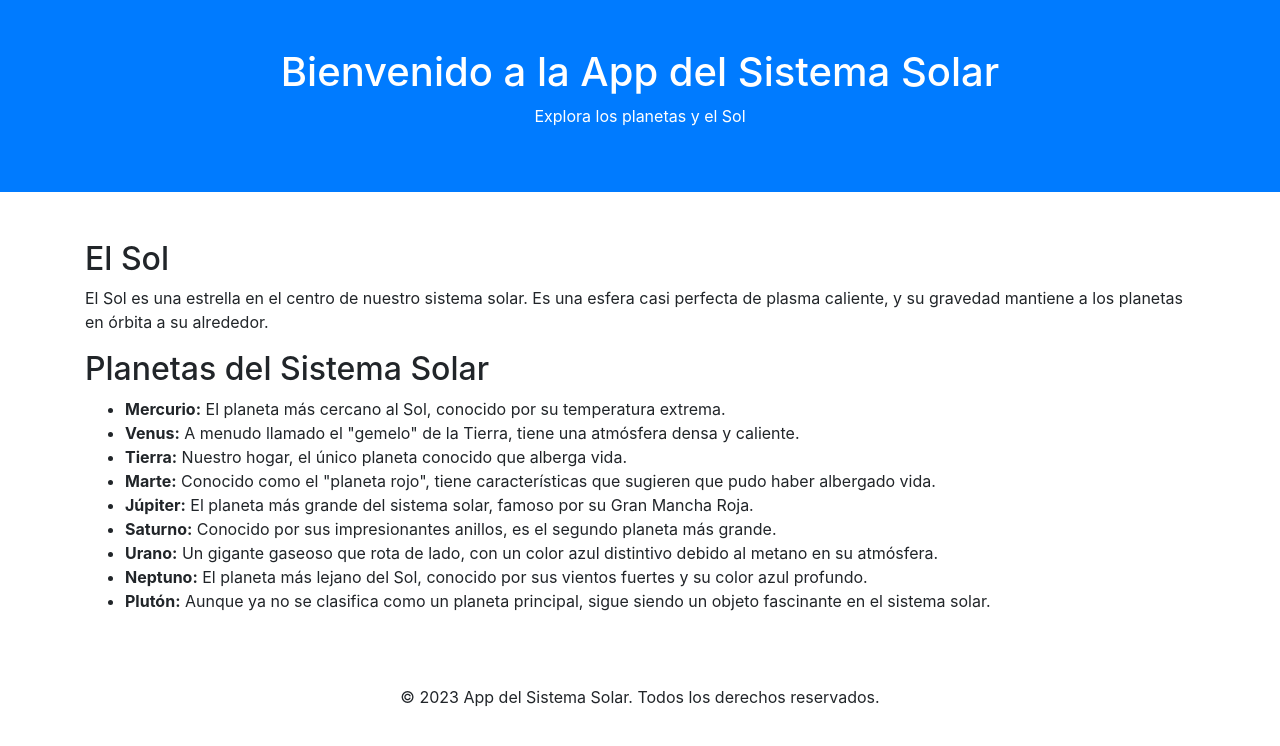
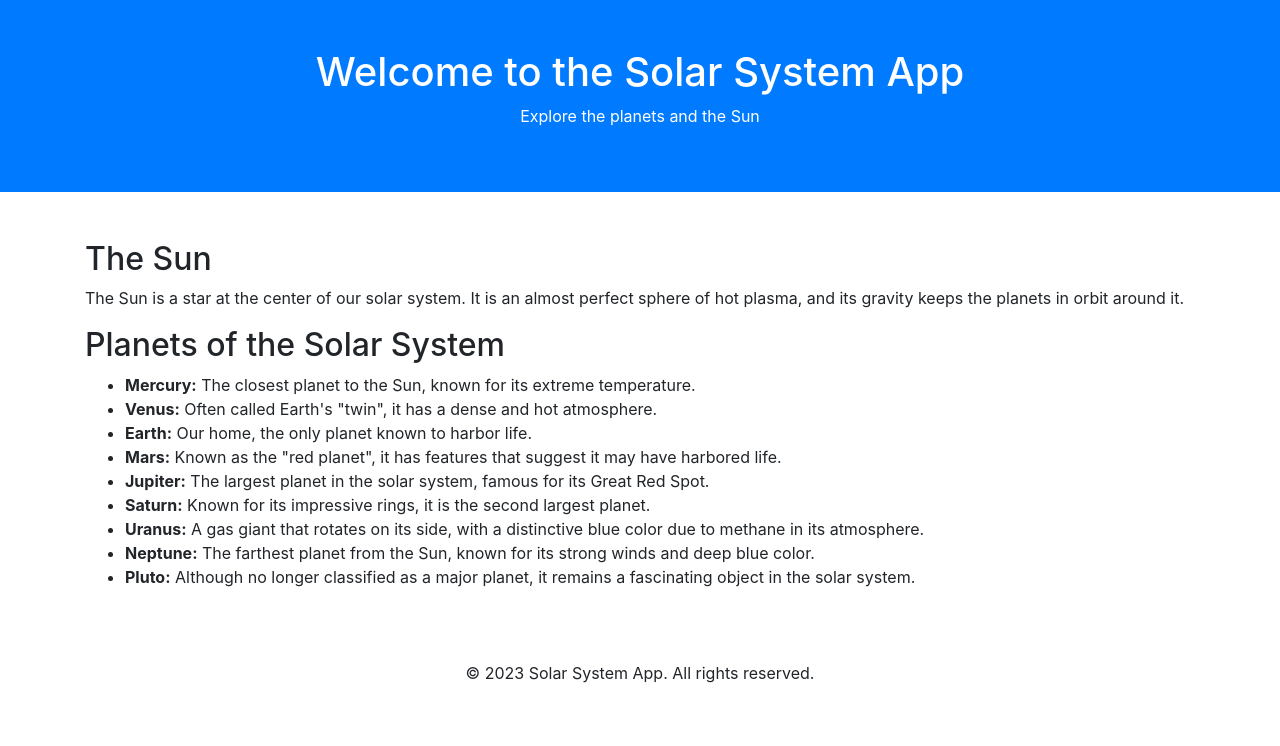
Before and after one commit to CleveritDemo/copilot-static-web-demo-app, a website: page app/public/index.html in a window 1280 px wide. Drawn offline with nearby package versions, Linux system fonts and the light colour scheme.

Commit message:
Translated to english

```diff
--- a/app/public/index.html
+++ b/app/public/index.html
@@ -1,38 +1,38 @@
 <!DOCTYPE html>
-<html lang="es">
+<html lang="en"></html>
 <head>
     <meta charset="UTF-8">
     <meta name="viewport" content="width=device-width, initial-scale=1.0">
-    <title>App - Sistema Solar</title>
+    <title>App - Solar System</title>
     <link rel="stylesheet" href="https://stackpath.bootstrapcdn.com/bootstrap/4.5.2/css/bootstrap.min.css">
 </head>
 <body>
     <header class="bg-primary text-white text-center py-5">
-        <h1>Bienvenido a la App del Sistema Solar</h1>
-        <p>Explora los planetas y el Sol</p>
+        <h1>Welcome to the Solar System App</h1>
+        <p>Explore the planets and the Sun</p>
     </header>
     <main class="container my-5">
         <section>
-            <h2>El Sol</h2>
-            <p>El Sol es una estrella en el centro de nuestro sistema solar. Es una esfera casi perfecta de plasma caliente, y su gravedad mantiene a los planetas en órbita a su alrededor.</p>
+            <h2>The Sun</h2>
+            <p>The Sun is a star at the center of our solar system. It is an almost perfect sphere of hot plasma, and its gravity keeps the planets in orbit around it.</p>
         </section>
         <section>
-            <h2>Planetas del Sistema Solar</h2>
+            <h2>Planets of the Solar System</h2>
             <ul>
-                <li><strong>Mercurio:</strong> El planeta más cercano al Sol, conocido por su temperatura extrema.</li>
-                <li><strong>Venus:</strong> A menudo llamado el "gemelo" de la Tierra, tiene una atmósfera densa y caliente.</li>
-                <li><strong>Tierra:</strong> Nuestro hogar, el único planeta conocido que alberga vida.</li>
-                <li><strong>Marte:</strong> Conocido como el "planeta rojo", tiene características que sugieren que pudo haber albergado vida.</li>
-                <li><strong>Júpiter:</strong> El planeta más grande del sistema solar, famoso por su Gran Mancha Roja.</li>
-                <li><strong>Saturno:</strong> Conocido por sus impresionantes anillos, es el segundo planeta más grande.</li>
-                <li><strong>Urano:</strong> Un gigante gaseoso que rota de lado, con un color azul distintivo debido al metano en su atmósfera.</li>
-                <li><strong>Neptuno:</strong> El planeta más lejano del Sol, conocido por sus vientos fuertes y su color azul profundo.</li>
-                <li><strong>Plutón:</strong> Aunque ya no se clasifica como un planeta principal, sigue siendo un objeto fascinante en el sistema solar.</li>
+                <li><strong>Mercury:</strong> The closest planet to the Sun, known for its extreme temperature.</li>
+                <li><strong>Venus:</strong> Often called Earth's "twin", it has a dense and hot atmosphere.</li>
+                <li><strong>Earth:</strong> Our home, the only planet known to harbor life.</li>
+                <li><strong>Mars:</strong> Known as the "red planet", it has features that suggest it may have harbored life.</li>
+                <li><strong>Jupiter:</strong> The largest planet in the solar system, famous for its Great Red Spot.</li>
+                <li><strong>Saturn:</strong> Known for its impressive rings, it is the second largest planet.</li>
+                <li><strong>Uranus:</strong> A gas giant that rotates on its side, with a distinctive blue color due to methane in its atmosphere.</li>
+                <li><strong>Neptune:</strong> The farthest planet from the Sun, known for its strong winds and deep blue color.</li>
+                <li><strong>Pluto:</strong> Although no longer classified as a major planet, it remains a fascinating object in the solar system.</li>
             </ul>
         </section>
     </main>
     <footer class="text-center py-4">
-        <p>&copy; 2023 App del Sistema Solar. Todos los derechos reservados.</p>
+        <p>&copy; 2023 Solar System App. All rights reserved.</p>
     </footer>
     <script src="https://code.jquery.com/jquery-3.5.1.slim.min.js"></script>
     <script src="https://cdn.jsdelivr.net/npm/@popperjs/core@2.9.2/dist/umd/popper.min.js"></script>
```
Also changed, not shown: app/public/about.html (+9 -9 lines).
